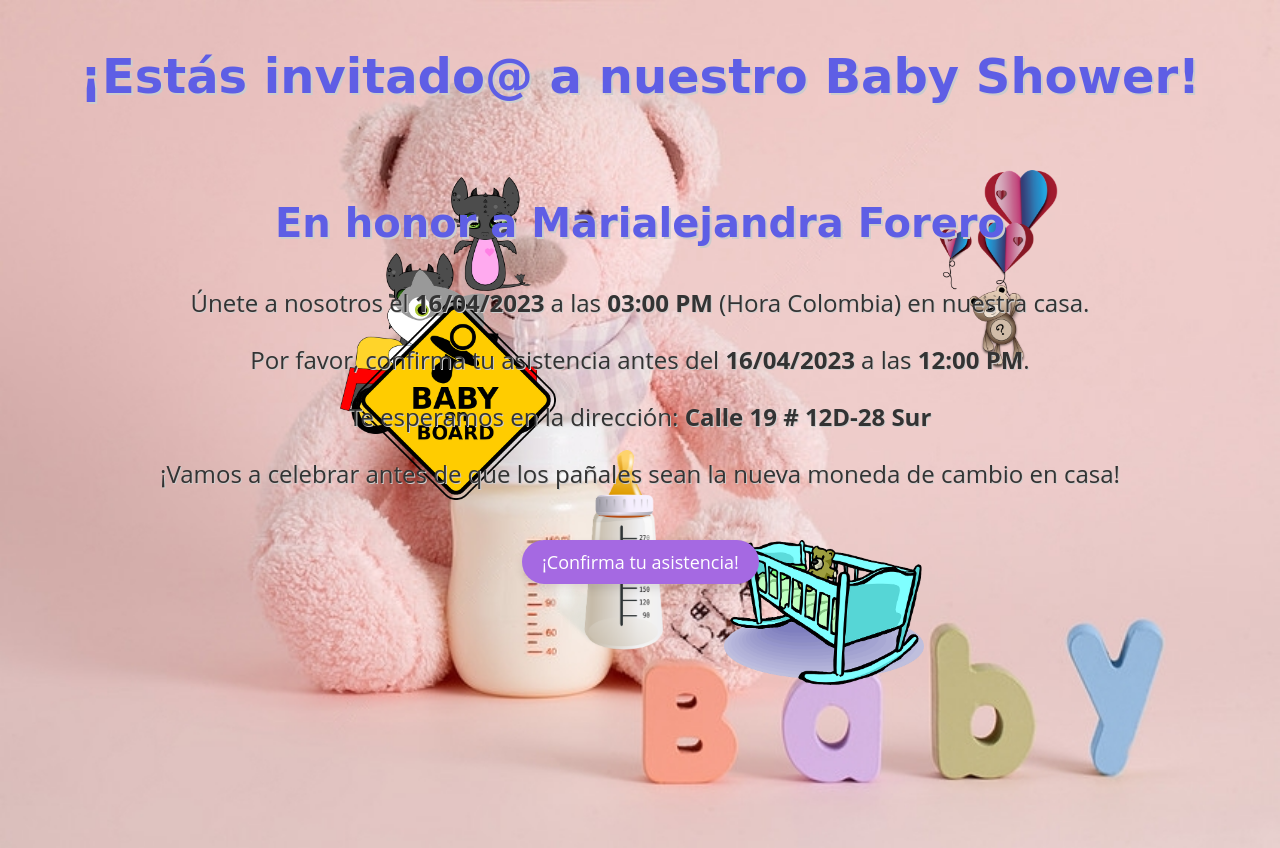
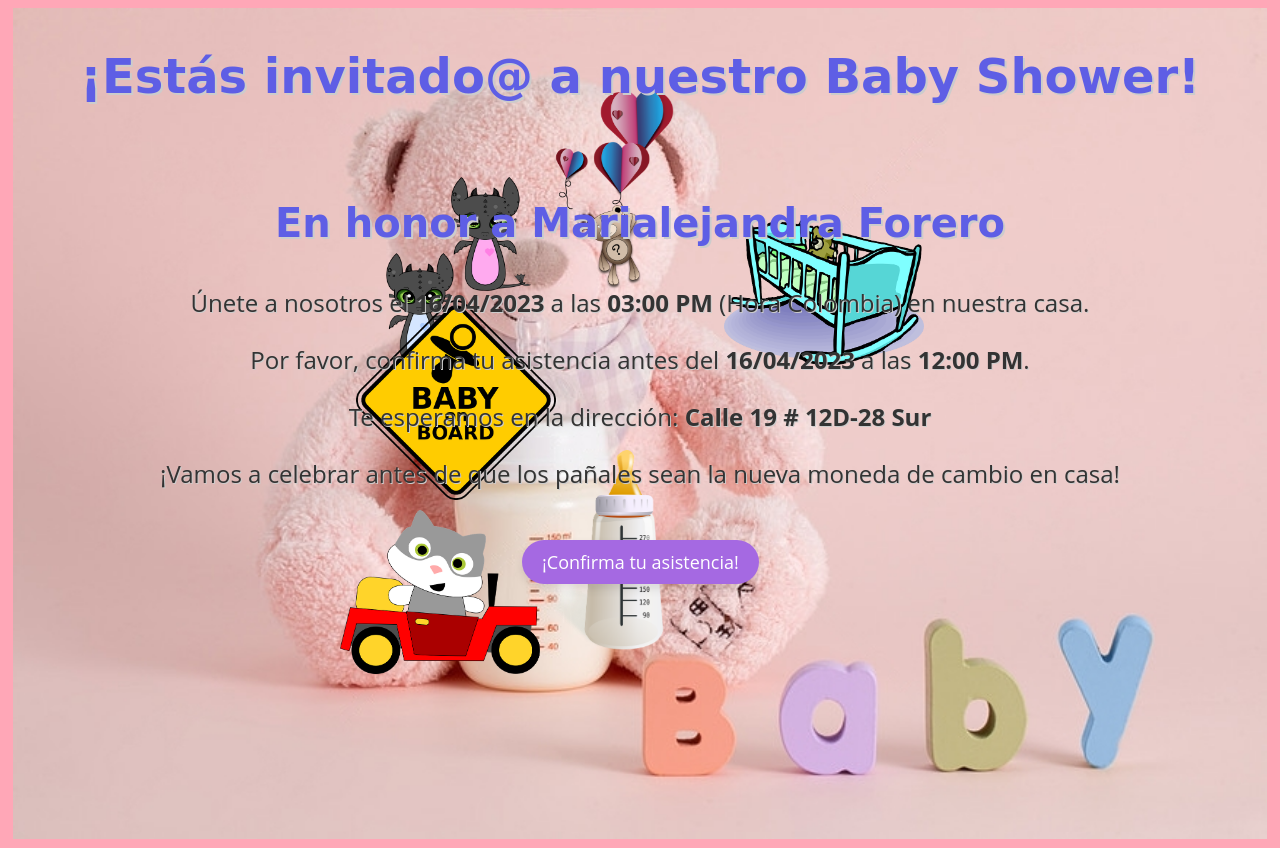
Before and after one commit to RicardoFT1/INVITATION, a plain HTML site: page Index.html in a window 1280 px wide. Drawn offline with nearby package versions, Linux system fonts and the light colour scheme.

Commit message:
actualizacion

```diff
--- a/styles.css
+++ b/styles.css
@@ -2,11 +2,11 @@
 body {
   font-family: 'Open Sans', Arial, sans-serif, ;
   text-align: center;
-  background-color: #ffa7e1;
+  background-color: #ffa7b7;
   background-image: url("images/mama.jpeg");
   background-repeat: no-repeat;
   background-position: center;
-  background-size: 100% 100%;
+  background-size: 98% 98%;
   margin: 0;
   padding: 0;
   height: 100vh;
@@ -235,8 +235,8 @@ button.confirm:hover {
 
     .oso {
     background-image: url("images/oso.png");
-    top: 20%;
-    right: 20%;
+    top: 10%;
+    right: 50%;
     animation-name: moveOso;
     background-repeat: no-repeat;
     z-index: -1;
@@ -253,7 +253,7 @@ button.confirm:hover {
 
     .carriola {
     background-image: url("images/carriola.png");
-    top: 20%;
+    top: 50%;
     right: 50%;
     animation-name: moveCarriola;
     background-repeat: no-repeat;
@@ -271,7 +271,7 @@ button.confirm:hover {
 
     .cuna {
     background-image: url("images/cuna.png");
-    bottom: 20%;
+    bottom: 60%;
     right: 20%;
     animation-name: moveCuna;
     background-repeat: no-repeat;
```
